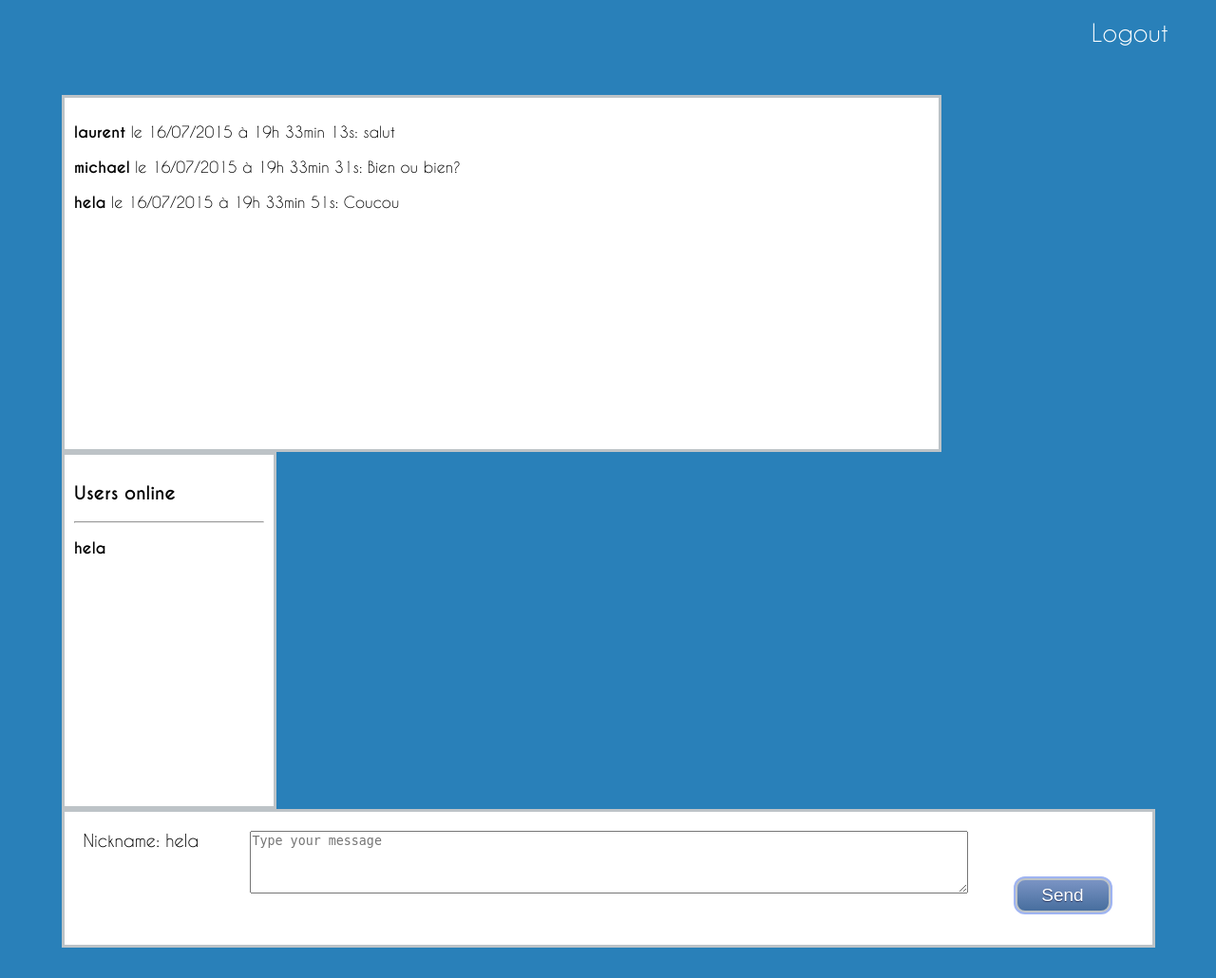
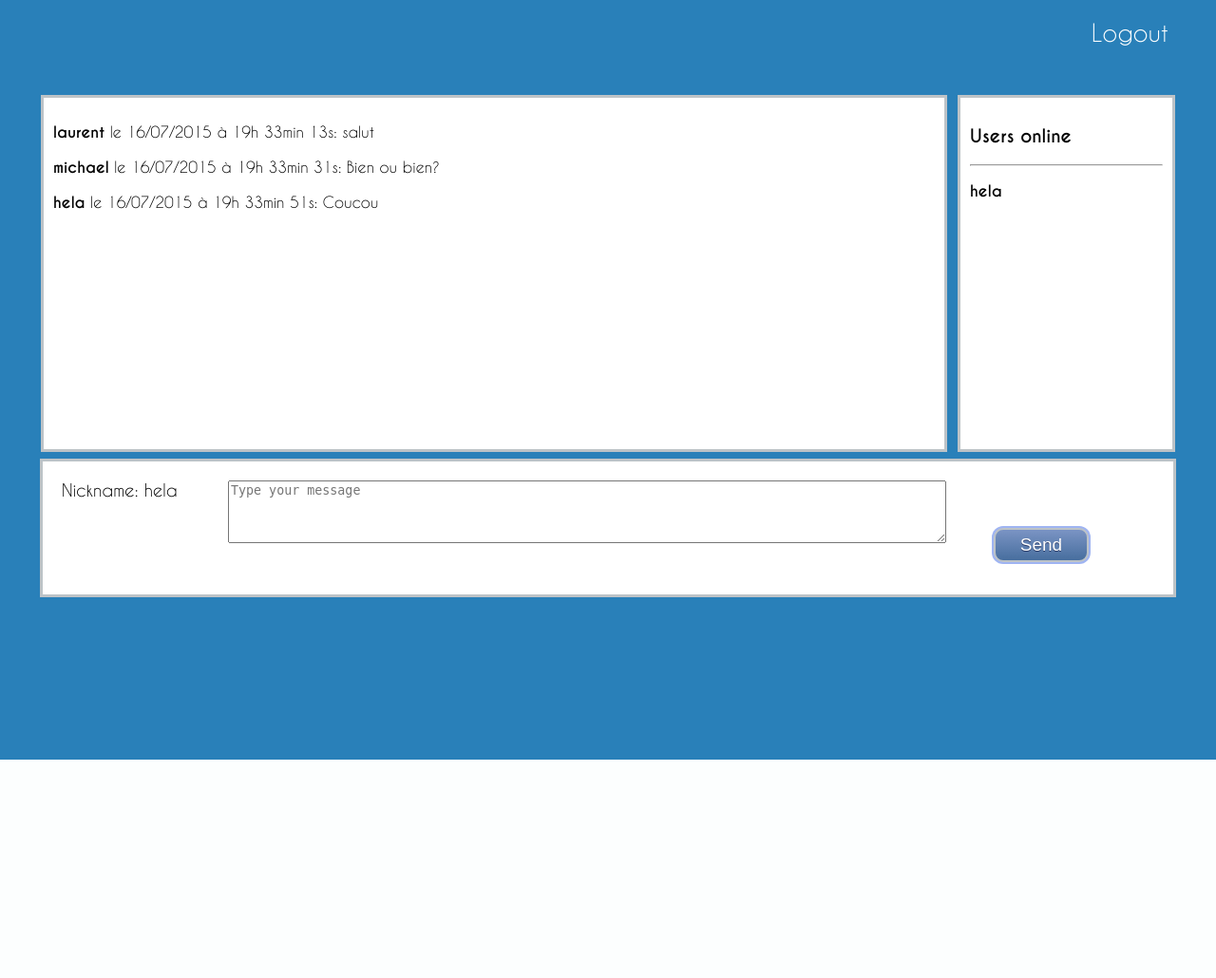
Before and after one commit to mdecarvalho/Project-Chat-PHP-AJAX, a PHP site: page / in a window 1280 px wide. Shown: the whole page at 95% size. After the commit the page ends 800 px from the top, so only its background shows below. Run offline with PHP 8.4, Linux system fonts and the light colour scheme; a user stored in the database is signed in; data comes from the database, SQL or seed files in the repository.

Commit message:
Fix design bugg

```diff
--- a/css/main.css
+++ b/css/main.css
@@ -114,11 +114,12 @@ html, body{
 #message-section{
     line-height: 150px;
     height:100px;
-    width:1105px;
+    width:1150px;
     padding: 20px;
     border: 3px solid #BDC3C7;
     background-color: white;
     margin: 0 auto;
+    margin-top: 7px
 
 }
 
@@ -157,7 +158,7 @@ html, body{
 
 }
 .main-container{
-    width: 1150px;
+    width: 1194px;
     margin: 0 auto;
     margin-top: 100px;
     overflow: hidden;
@@ -165,7 +166,7 @@ html, body{
 
 .chat-container{
     background-color: white;
-    width: 900px;
+    width: 928px;
     padding: 10px;
     white-space: nowrap;
     float: left;
@@ -175,9 +176,9 @@ html, body{
 
 .display-user{
     background-color: white;
-    float: left;
+    float: right;
     border: 3px solid #BDC3C7;
     height:350px;
-    width:200px;
+    width:17%;
     padding: 10px;
 }
```
